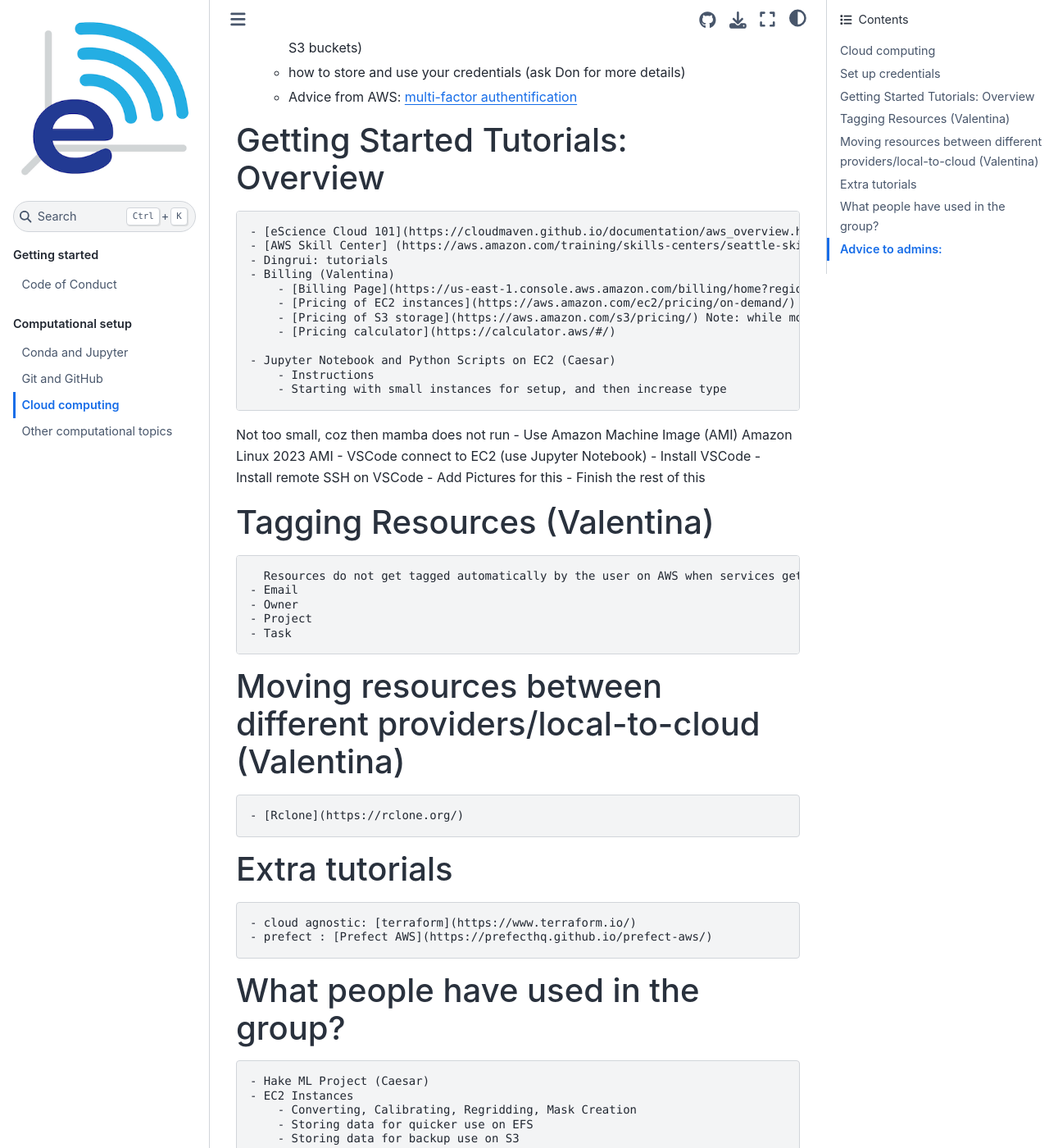
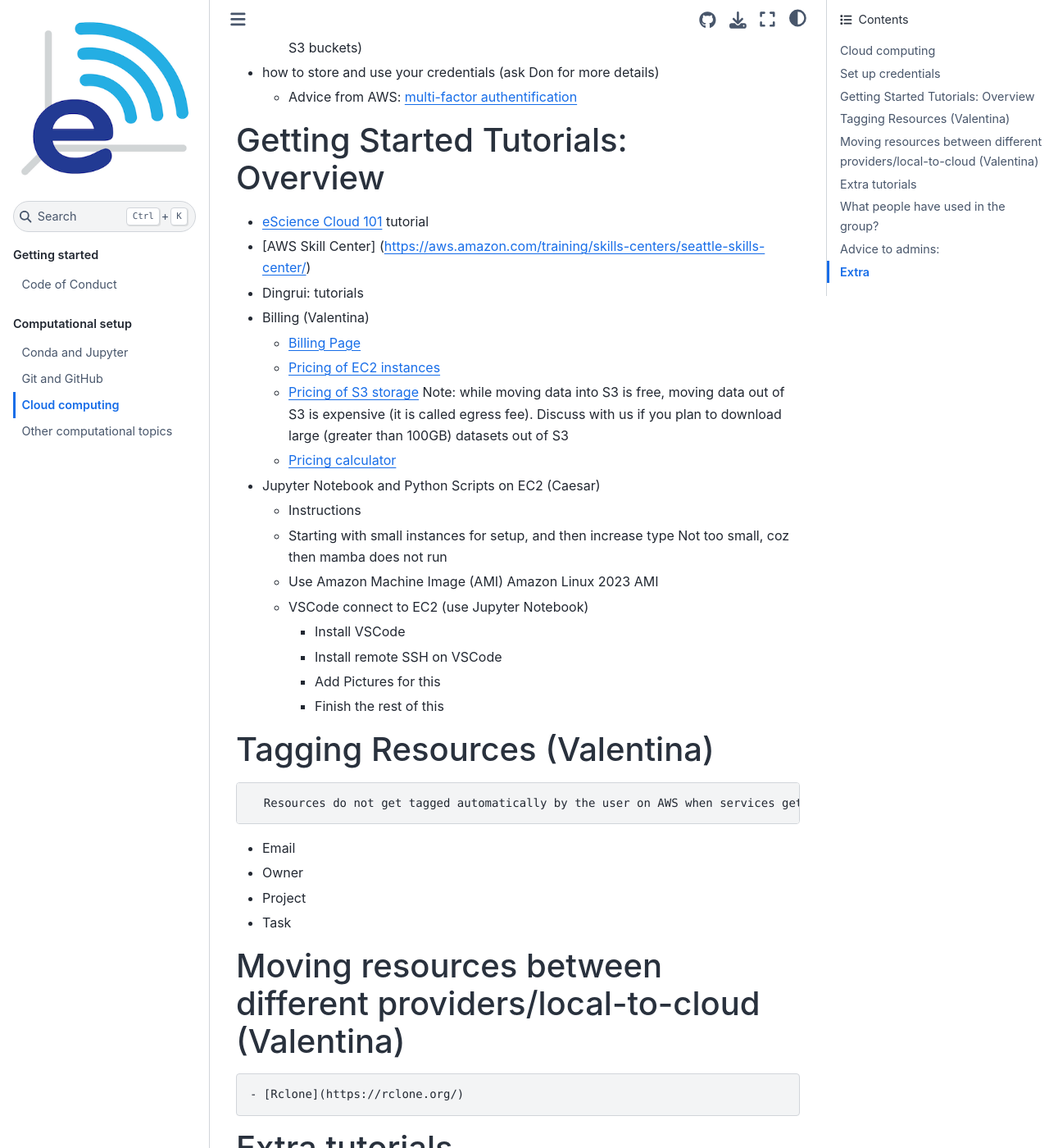
Before and after one commit to uw-echospace/group-docs, a Jupyter Book: the page built from docs/source/compute-cloud.md, in a window 1280 px wide and 1400 px high, scrolled down 820 px. Shown: the whole window at 82% size. Built offline with Jupyter Book 1.0.4 settings and Sphinx 7.4.7 and the Sphinx Book theme 1.1.4, drawn with Linux system fonts in a browser that asks for light colours; some of the changed lines change nothing that is shown; some of the changed text lies outside the part shown.

Commit message:
fixing formatting

```diff
--- a/docs/source/compute-cloud.md
+++ b/docs/source/compute-cloud.md
@@ -21,66 +21,68 @@
 
 
 * Different types of credentials
-   - [ec2 key pairs](
+    - [ec2 key pairs](
 https://docs.aws.amazon.com/AWSEC2/latest/UserGuide/ec2-key-pairs.html): you need those to connect to an ec2 instance
-   - access keys (often stored in a `credentials.csv` or an `accessKeys.csv` file): those are used either through the aws client or other tools to programmatically use aws services
-   - console log-in (stored in a `credentials.csv` file): you can use it to start/stop some services and monitor your resources
-   - [configuration and credential Files](https://docs.aws.amazon.com/cli/latest/userguide/cli-configure-files.html) (for example, used to connect to data on private S3 buckets)
-   - how to store and use your credentials (ask Don for more details)
-   - Advice from AWS: [multi-factor authentification](https://docs.aws.amazon.com/IAM/latest/UserGuide/id_credentials_mfa_enable.html)
+    - access keys (often stored in a `credentials.csv` or an `accessKeys.csv` file): those are used either through the aws client or other tools to programmatically use aws services
+    - console log-in (stored in a `credentials.csv` file): you can use it to start/stop some services and monitor your resources
+    - [configuration and credential Files](https://docs.aws.amazon.com/cli/latest/userguide/cli-configure-files.html) (for example, used to connect to data on private S3 buckets)
+
+* how to store and use your credentials (ask Don for more details)
+    - Advice from AWS: [multi-factor authentification](https://docs.aws.amazon.com/IAM/latest/UserGuide/id_credentials_mfa_enable.html)
 
 # Getting Started Tutorials: Overview
-    - [eScience Cloud 101](https://cloudmaven.github.io/documentation/aws_overview.html) tutorial
-    - [AWS Skill Center] (https://aws.amazon.com/training/skills-centers/seattle-skills-center/)
-    - Dingrui: tutorials
-    - Billing (Valentina)
-        - [Billing Page](https://us-east-1.console.aws.amazon.com/billing/home?region=us-west-2#/bills)
-        - [Pricing of EC2 instances](https://aws.amazon.com/ec2/pricing/on-demand/)
-        - [Pricing of S3 storage](https://aws.amazon.com/s3/pricing/) Note: while moving data into S3 is free, moving data out of S3 is expensive (it is called egress fee). Discuss with us if you plan to download large (greater than 100GB) datasets out of S3
-        - [Pricing calculator](https://calculator.aws/#/)
 
-    - Jupyter Notebook and Python Scripts on EC2 (Caesar)
-        - Instructions
-        - Starting with small instances for setup, and then increase type
+* [eScience Cloud 101](https://cloudmaven.github.io/documentation/aws_overview.html) tutorial
+* [AWS Skill Center] (https://aws.amazon.com/training/skills-centers/seattle-skills-center/)
+* Dingrui: tutorials
+* Billing (Valentina)
+    - [Billing Page](https://us-east-1.console.aws.amazon.com/billing/home?region=us-west-2#/bills)
+    - [Pricing of EC2 instances](https://aws.amazon.com/ec2/pricing/on-demand/)
+    - [Pricing of S3 storage](https://aws.amazon.com/s3/pricing/) Note: while moving data into S3 is free, moving data out of S3 is expensive (it is called egress fee). Discuss with us if you plan to download large (greater than 100GB) datasets out of S3
+    - [Pricing calculator](https://calculator.aws/#/)
+
+* Jupyter Notebook and Python Scripts on EC2 (Caesar)
+    - Instructions
+    - Starting with small instances for setup, and then increase type
 Not too small, coz then mamba does not run
-        - Use Amazon Machine Image (AMI) Amazon Linux 2023 AMI
-        - VSCode connect to EC2 (use Jupyter Notebook)
-            - Install VSCode
-            - Install remote SSH on VSCode
-            - Add Pictures for this
-            - Finish the rest of this
+    - Use Amazon Machine Image (AMI) Amazon Linux 2023 AMI
+    - VSCode connect to EC2 (use Jupyter Notebook)
+        - Install VSCode
+        - Install remote SSH on VSCode
+        - Add Pictures for this
+        - Finish the rest of this
 
 # Tagging Resources (Valentina)
       Resources do not get tagged automatically by the user on AWS when services get started from the console. One needs to add them manually during set up or after the service gets started.
-    - Email
-    - Owner
-    - Project
-    - Task
+* Email
+* Owner
+* Project
+* Task
 
 # Moving resources between different providers/local-to-cloud (Valentina)
     - [Rclone](https://rclone.org/)
 
 # Extra tutorials
-    - cloud agnostic: [terraform](https://www.terraform.io/)
-    - prefect : [Prefect AWS](https://prefecthq.github.io/prefect-aws/)
+* cloud agnostic: [terraform](https://www.terraform.io/)
+* prefect : [Prefect AWS](https://prefecthq.github.io/prefect-aws/)
 
 # What people have used in the group?
-    - Hake ML Project (Caesar)
-    - EC2 Instances
-        - Converting, Calibrating, Regridding, Mask Creation
-        - Storing data for quicker use on EFS
-        - Storing data for backup use on S3
+* Hake ML Project (Caesar)
+* EC2 Instances
+    - Converting, Calibrating, Regridding, Mask Creation
+    - Storing data for quicker use on EFS
+    - Storing data for backup use on S3
 
 # Advice to admins:
-    - Rotate keys (have a schedule)
-    - Check tags
-    - Check EC2 Volumes
-    - Check EFS and S3 Volumes
-    - Global View of ec2 instances (we can look in all regions)
-    - [CloudTrail](https://us-west-2.console.aws.amazon.com/cloudtrail/home?region=us-west-2#/events?ReadOnly=false)
-        - Check what role is needed for users to see cloud trail
-        - Check all zones
+* Rotate keys (have a schedule)
+* Check tags
+* Check EC2 Volumes
+* Check EFS and S3 Volumes
+* Global View of ec2 instances (we can look in all regions)
+* [CloudTrail](https://us-west-2.console.aws.amazon.com/cloudtrail/home?region=us-west-2#/events?ReadOnly=false)
+    - Check what role is needed for users to see cloud trail
+    - Check all zones
 
 
-* Extra
-    - When to use cloud? Decision Tree Diagram (Valentina)
+# Extra
+* When to use cloud? Decision Tree Diagram (Valentina)
```
